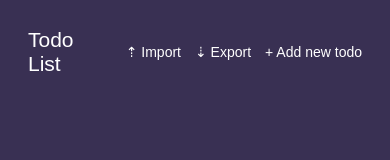
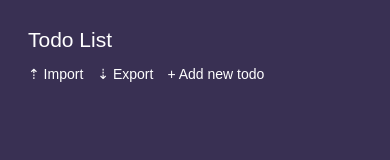
Before and after one commit to JarekBaran/todo-list-app, a plain HTML site: page index.html in a window 390 px wide. Drawn offline with Linux system fonts and the light colour scheme.

Commit message:
Wrap elements on mobile

```diff
--- a/app/styles.css
+++ b/app/styles.css
@@ -30,6 +30,7 @@ body {
 
 h1 {
 	font-size: 1.5rem;
+	white-space: nowrap;
 }
 
 button {
@@ -62,16 +63,23 @@ textarea:not(:disabled) {
 
 .row {
 	display: flex;
+	flex-wrap: wrap;
 	align-items: center;
 	justify-content: space-between;
-	padding: var(--container-space);;
-	gap: var(--container-space);;
+	padding: var(--container-space);
+	gap: var(--container-space);
+}
+
+.controls {
+	display: flex;
+	gap: var(--container-space);
 }
 
 .actions {
 	display: flex;
 	flex-wrap: wrap;
-	gap: var(--container-space);;
+	margin-left: auto;
+	gap: var(--container-space);
 }
 
 .todo.complete {
--- a/index.html
+++ b/index.html
@@ -11,9 +11,12 @@
 	<body>
 		<header class="row">
 			<h1>Todo List</h1>
-			<button data-js="import-todo-list">&#8673; Import</button>
-			<button data-js="export-todo-list">&#8675; Export</button>
-			<button data-js="add-new-todo">&#43; Add new todo</button>
+
+			<nav class="controls">
+				<button data-js="import-todo-list">&#8673; Import</button>
+				<button data-js="export-todo-list">&#8675; Export</button>
+				<button data-js="add-new-todo">&#43; Add new todo</button>
+			</nav>
 		</header>
 
 		<main>
```
